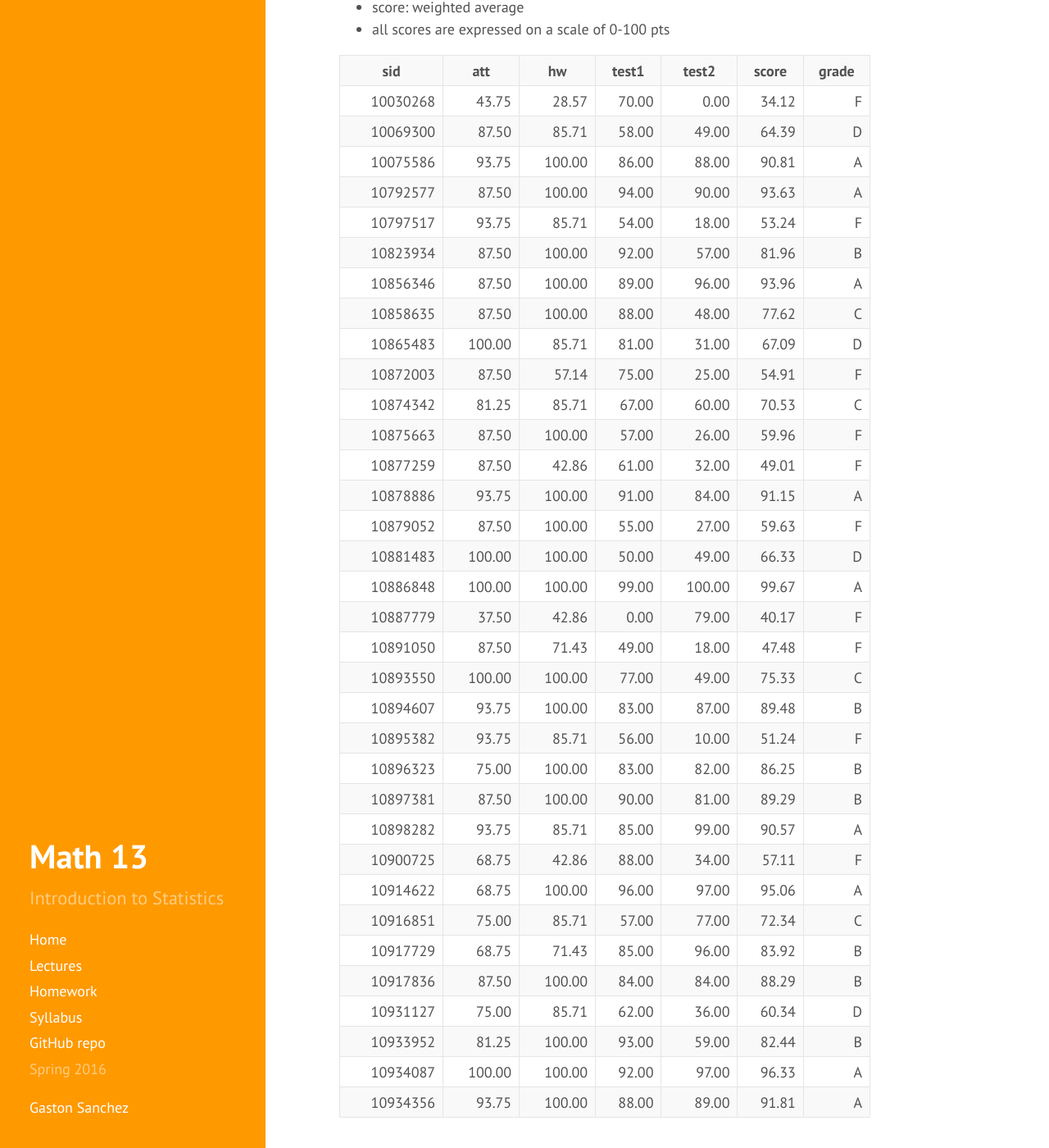
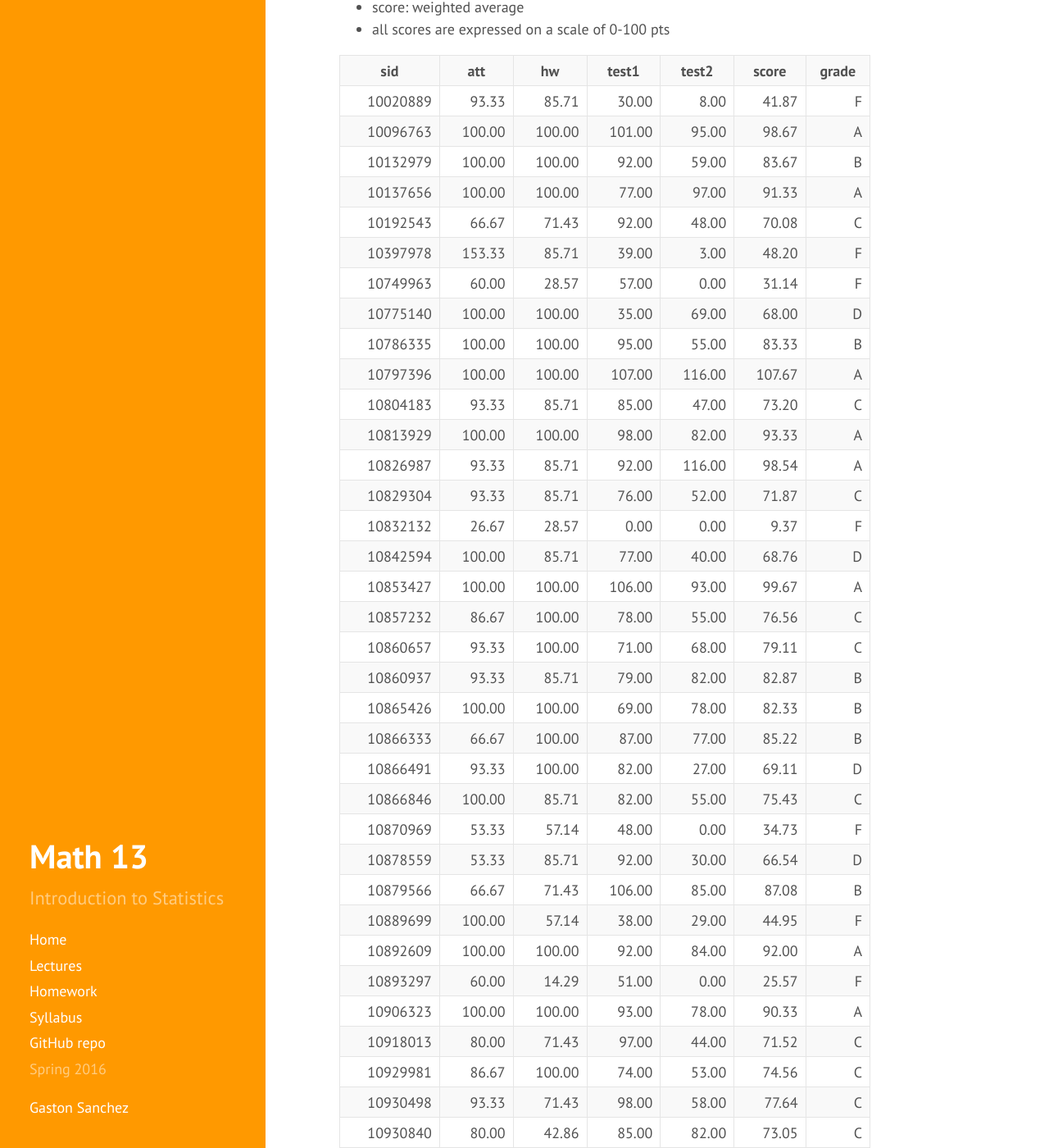
Before and after one commit to gastonstat/relic-math13, a Jekyll site: the page built from gradebook-20743.md, in a window 1280 px wide and 1400 px high, scrolled down 340 px. Shown: the whole window at 82% size. Built offline with Jekyll 4.4.1, drawn with Linux system fonts in a browser that asks for light colours; nearby versions of some CDN libraries; some of the changed text lies outside the part shown.

Commit message:
gbook: updated gbook 20743 with test 2 for spring 2016

```diff
--- a/gradebook-20743.md
+++ b/gradebook-20743.md
@@ -16,41 +16,45 @@ Grading Weights:
 - all scores are expressed on a scale of 0-100 pts
 
 <!-- html table generated in R 3.2.3 by xtable 1.8-2 package -->
-<!-- Wed Apr  6 14:14:54 2016 -->
+<!-- Wed Apr  6 17:30:05 2016 -->
 <table >
 <tr> <th> sid </th> <th> att </th> <th> hw </th> <th> test1 </th> <th> test2 </th> <th> score </th> <th> grade </th>  </tr>
-  <tr> <td align="right"> 10030268 </td> <td align="right"> 43.75 </td> <td align="right"> 28.57 </td> <td align="right"> 70.00 </td> <td align="right"> 0.00 </td> <td align="right"> 34.12 </td> <td align="right"> F </td> </tr>
-  <tr> <td align="right"> 10069300 </td> <td align="right"> 87.50 </td> <td align="right"> 85.71 </td> <td align="right"> 58.00 </td> <td align="right"> 49.00 </td> <td align="right"> 64.39 </td> <td align="right"> D </td> </tr>
-  <tr> <td align="right"> 10075586 </td> <td align="right"> 93.75 </td> <td align="right"> 100.00 </td> <td align="right"> 86.00 </td> <td align="right"> 88.00 </td> <td align="right"> 90.81 </td> <td align="right"> A </td> </tr>
-  <tr> <td align="right"> 10792577 </td> <td align="right"> 87.50 </td> <td align="right"> 100.00 </td> <td align="right"> 94.00 </td> <td align="right"> 90.00 </td> <td align="right"> 93.63 </td> <td align="right"> A </td> </tr>
-  <tr> <td align="right"> 10797517 </td> <td align="right"> 93.75 </td> <td align="right"> 85.71 </td> <td align="right"> 54.00 </td> <td align="right"> 18.00 </td> <td align="right"> 53.24 </td> <td align="right"> F </td> </tr>
-  <tr> <td align="right"> 10823934 </td> <td align="right"> 87.50 </td> <td align="right"> 100.00 </td> <td align="right"> 92.00 </td> <td align="right"> 57.00 </td> <td align="right"> 81.96 </td> <td align="right"> B </td> </tr>
-  <tr> <td align="right"> 10856346 </td> <td align="right"> 87.50 </td> <td align="right"> 100.00 </td> <td align="right"> 89.00 </td> <td align="right"> 96.00 </td> <td align="right"> 93.96 </td> <td align="right"> A </td> </tr>
-  <tr> <td align="right"> 10858635 </td> <td align="right"> 87.50 </td> <td align="right"> 100.00 </td> <td align="right"> 88.00 </td> <td align="right"> 48.00 </td> <td align="right"> 77.62 </td> <td align="right"> C </td> </tr>
-  <tr> <td align="right"> 10865483 </td> <td align="right"> 100.00 </td> <td align="right"> 85.71 </td> <td align="right"> 81.00 </td> <td align="right"> 31.00 </td> <td align="right"> 67.09 </td> <td align="right"> D </td> </tr>
-  <tr> <td align="right"> 10872003 </td> <td align="right"> 87.50 </td> <td align="right"> 57.14 </td> <td align="right"> 75.00 </td> <td align="right"> 25.00 </td> <td align="right"> 54.91 </td> <td align="right"> F </td> </tr>
-  <tr> <td align="right"> 10874342 </td> <td align="right"> 81.25 </td> <td align="right"> 85.71 </td> <td align="right"> 67.00 </td> <td align="right"> 60.00 </td> <td align="right"> 70.53 </td> <td align="right"> C </td> </tr>
-  <tr> <td align="right"> 10875663 </td> <td align="right"> 87.50 </td> <td align="right"> 100.00 </td> <td align="right"> 57.00 </td> <td align="right"> 26.00 </td> <td align="right"> 59.96 </td> <td align="right"> F </td> </tr>
-  <tr> <td align="right"> 10877259 </td> <td align="right"> 87.50 </td> <td align="right"> 42.86 </td> <td align="right"> 61.00 </td> <td align="right"> 32.00 </td> <td align="right"> 49.01 </td> <td align="right"> F </td> </tr>
-  <tr> <td align="right"> 10878886 </td> <td align="right"> 93.75 </td> <td align="right"> 100.00 </td> <td align="right"> 91.00 </td> <td align="right"> 84.00 </td> <td align="right"> 91.15 </td> <td align="right"> A </td> </tr>
-  <tr> <td align="right"> 10879052 </td> <td align="right"> 87.50 </td> <td align="right"> 100.00 </td> <td align="right"> 55.00 </td> <td align="right"> 27.00 </td> <td align="right"> 59.63 </td> <td align="right"> F </td> </tr>
-  <tr> <td align="right"> 10881483 </td> <td align="right"> 100.00 </td> <td align="right"> 100.00 </td> <td align="right"> 50.00 </td> <td align="right"> 49.00 </td> <td align="right"> 66.33 </td> <td align="right"> D </td> </tr>
-  <tr> <td align="right"> 10886848 </td> <td align="right"> 100.00 </td> <td align="right"> 100.00 </td> <td align="right"> 99.00 </td> <td align="right"> 100.00 </td> <td align="right"> 99.67 </td> <td align="right"> A </td> </tr>
-  <tr> <td align="right"> 10887779 </td> <td align="right"> 37.50 </td> <td align="right"> 42.86 </td> <td align="right"> 0.00 </td> <td align="right"> 79.00 </td> <td align="right"> 40.17 </td> <td align="right"> F </td> </tr>
-  <tr> <td align="right"> 10891050 </td> <td align="right"> 87.50 </td> <td align="right"> 71.43 </td> <td align="right"> 49.00 </td> <td align="right"> 18.00 </td> <td align="right"> 47.48 </td> <td align="right"> F </td> </tr>
-  <tr> <td align="right"> 10893550 </td> <td align="right"> 100.00 </td> <td align="right"> 100.00 </td> <td align="right"> 77.00 </td> <td align="right"> 49.00 </td> <td align="right"> 75.33 </td> <td align="right"> C </td> </tr>
-  <tr> <td align="right"> 10894607 </td> <td align="right"> 93.75 </td> <td align="right"> 100.00 </td> <td align="right"> 83.00 </td> <td align="right"> 87.00 </td> <td align="right"> 89.48 </td> <td align="right"> B </td> </tr>
-  <tr> <td align="right"> 10895382 </td> <td align="right"> 93.75 </td> <td align="right"> 85.71 </td> <td align="right"> 56.00 </td> <td align="right"> 10.00 </td> <td align="right"> 51.24 </td> <td align="right"> F </td> </tr>
-  <tr> <td align="right"> 10896323 </td> <td align="right"> 75.00 </td> <td align="right"> 100.00 </td> <td align="right"> 83.00 </td> <td align="right"> 82.00 </td> <td align="right"> 86.25 </td> <td align="right"> B </td> </tr>
-  <tr> <td align="right"> 10897381 </td> <td align="right"> 87.50 </td> <td align="right"> 100.00 </td> <td align="right"> 90.00 </td> <td align="right"> 81.00 </td> <td align="right"> 89.29 </td> <td align="right"> B </td> </tr>
-  <tr> <td align="right"> 10898282 </td> <td align="right"> 93.75 </td> <td align="right"> 85.71 </td> <td align="right"> 85.00 </td> <td align="right"> 99.00 </td> <td align="right"> 90.57 </td> <td align="right"> A </td> </tr>
-  <tr> <td align="right"> 10900725 </td> <td align="right"> 68.75 </td> <td align="right"> 42.86 </td> <td align="right"> 88.00 </td> <td align="right"> 34.00 </td> <td align="right"> 57.11 </td> <td align="right"> F </td> </tr>
-  <tr> <td align="right"> 10914622 </td> <td align="right"> 68.75 </td> <td align="right"> 100.00 </td> <td align="right"> 96.00 </td> <td align="right"> 97.00 </td> <td align="right"> 95.06 </td> <td align="right"> A </td> </tr>
-  <tr> <td align="right"> 10916851 </td> <td align="right"> 75.00 </td> <td align="right"> 85.71 </td> <td align="right"> 57.00 </td> <td align="right"> 77.00 </td> <td align="right"> 72.34 </td> <td align="right"> C </td> </tr>
-  <tr> <td align="right"> 10917729 </td> <td align="right"> 68.75 </td> <td align="right"> 71.43 </td> <td align="right"> 85.00 </td> <td align="right"> 96.00 </td> <td align="right"> 83.92 </td> <td align="right"> B </td> </tr>
-  <tr> <td align="right"> 10917836 </td> <td align="right"> 87.50 </td> <td align="right"> 100.00 </td> <td align="right"> 84.00 </td> <td align="right"> 84.00 </td> <td align="right"> 88.29 </td> <td align="right"> B </td> </tr>
-  <tr> <td align="right"> 10931127 </td> <td align="right"> 75.00 </td> <td align="right"> 85.71 </td> <td align="right"> 62.00 </td> <td align="right"> 36.00 </td> <td align="right"> 60.34 </td> <td align="right"> D </td> </tr>
-  <tr> <td align="right"> 10933952 </td> <td align="right"> 81.25 </td> <td align="right"> 100.00 </td> <td align="right"> 93.00 </td> <td align="right"> 59.00 </td> <td align="right"> 82.44 </td> <td align="right"> B </td> </tr>
-  <tr> <td align="right"> 10934087 </td> <td align="right"> 100.00 </td> <td align="right"> 100.00 </td> <td align="right"> 92.00 </td> <td align="right"> 97.00 </td> <td align="right"> 96.33 </td> <td align="right"> A </td> </tr>
-  <tr> <td align="right"> 10934356 </td> <td align="right"> 93.75 </td> <td align="right"> 100.00 </td> <td align="right"> 88.00 </td> <td align="right"> 89.00 </td> <td align="right"> 91.81 </td> <td align="right"> A </td> </tr>
+  <tr> <td align="right"> 10020889 </td> <td align="right"> 93.33 </td> <td align="right"> 85.71 </td> <td align="right"> 30.00 </td> <td align="right"> 8.00 </td> <td align="right"> 41.87 </td> <td align="right"> F </td> </tr>
+  <tr> <td align="right"> 10096763 </td> <td align="right"> 100.00 </td> <td align="right"> 100.00 </td> <td align="right"> 101.00 </td> <td align="right"> 95.00 </td> <td align="right"> 98.67 </td> <td align="right"> A </td> </tr>
+  <tr> <td align="right"> 10132979 </td> <td align="right"> 100.00 </td> <td align="right"> 100.00 </td> <td align="right"> 92.00 </td> <td align="right"> 59.00 </td> <td align="right"> 83.67 </td> <td align="right"> B </td> </tr>
+  <tr> <td align="right"> 10137656 </td> <td align="right"> 100.00 </td> <td align="right"> 100.00 </td> <td align="right"> 77.00 </td> <td align="right"> 97.00 </td> <td align="right"> 91.33 </td> <td align="right"> A </td> </tr>
+  <tr> <td align="right"> 10192543 </td> <td align="right"> 66.67 </td> <td align="right"> 71.43 </td> <td align="right"> 92.00 </td> <td align="right"> 48.00 </td> <td align="right"> 70.08 </td> <td align="right"> C </td> </tr>
+  <tr> <td align="right"> 10397978 </td> <td align="right"> 153.33 </td> <td align="right"> 85.71 </td> <td align="right"> 39.00 </td> <td align="right"> 3.00 </td> <td align="right"> 48.20 </td> <td align="right"> F </td> </tr>
+  <tr> <td align="right"> 10749963 </td> <td align="right"> 60.00 </td> <td align="right"> 28.57 </td> <td align="right"> 57.00 </td> <td align="right"> 0.00 </td> <td align="right"> 31.14 </td> <td align="right"> F </td> </tr>
+  <tr> <td align="right"> 10775140 </td> <td align="right"> 100.00 </td> <td align="right"> 100.00 </td> <td align="right"> 35.00 </td> <td align="right"> 69.00 </td> <td align="right"> 68.00 </td> <td align="right"> D </td> </tr>
+  <tr> <td align="right"> 10786335 </td> <td align="right"> 100.00 </td> <td align="right"> 100.00 </td> <td align="right"> 95.00 </td> <td align="right"> 55.00 </td> <td align="right"> 83.33 </td> <td align="right"> B </td> </tr>
+  <tr> <td align="right"> 10797396 </td> <td align="right"> 100.00 </td> <td align="right"> 100.00 </td> <td align="right"> 107.00 </td> <td align="right"> 116.00 </td> <td align="right"> 107.67 </td> <td align="right"> A </td> </tr>
+  <tr> <td align="right"> 10804183 </td> <td align="right"> 93.33 </td> <td align="right"> 85.71 </td> <td align="right"> 85.00 </td> <td align="right"> 47.00 </td> <td align="right"> 73.20 </td> <td align="right"> C </td> </tr>
+  <tr> <td align="right"> 10813929 </td> <td align="right"> 100.00 </td> <td align="right"> 100.00 </td> <td align="right"> 98.00 </td> <td align="right"> 82.00 </td> <td align="right"> 93.33 </td> <td align="right"> A </td> </tr>
+  <tr> <td align="right"> 10826987 </td> <td align="right"> 93.33 </td> <td align="right"> 85.71 </td> <td align="right"> 92.00 </td> <td align="right"> 116.00 </td> <td align="right"> 98.54 </td> <td align="right"> A </td> </tr>
+  <tr> <td align="right"> 10829304 </td> <td align="right"> 93.33 </td> <td align="right"> 85.71 </td> <td align="right"> 76.00 </td> <td align="right"> 52.00 </td> <td align="right"> 71.87 </td> <td align="right"> C </td> </tr>
+  <tr> <td align="right"> 10832132 </td> <td align="right"> 26.67 </td> <td align="right"> 28.57 </td> <td align="right"> 0.00 </td> <td align="right"> 0.00 </td> <td align="right"> 9.37 </td> <td align="right"> F </td> </tr>
+  <tr> <td align="right"> 10842594 </td> <td align="right"> 100.00 </td> <td align="right"> 85.71 </td> <td align="right"> 77.00 </td> <td align="right"> 40.00 </td> <td align="right"> 68.76 </td> <td align="right"> D </td> </tr>
+  <tr> <td align="right"> 10853427 </td> <td align="right"> 100.00 </td> <td align="right"> 100.00 </td> <td align="right"> 106.00 </td> <td align="right"> 93.00 </td> <td align="right"> 99.67 </td> <td align="right"> A </td> </tr>
+  <tr> <td align="right"> 10857232 </td> <td align="right"> 86.67 </td> <td align="right"> 100.00 </td> <td align="right"> 78.00 </td> <td align="right"> 55.00 </td> <td align="right"> 76.56 </td> <td align="right"> C </td> </tr>
+  <tr> <td align="right"> 10860657 </td> <td align="right"> 93.33 </td> <td align="right"> 100.00 </td> <td align="right"> 71.00 </td> <td align="right"> 68.00 </td> <td align="right"> 79.11 </td> <td align="right"> C </td> </tr>
+  <tr> <td align="right"> 10860937 </td> <td align="right"> 93.33 </td> <td align="right"> 85.71 </td> <td align="right"> 79.00 </td> <td align="right"> 82.00 </td> <td align="right"> 82.87 </td> <td align="right"> B </td> </tr>
+  <tr> <td align="right"> 10865426 </td> <td align="right"> 100.00 </td> <td align="right"> 100.00 </td> <td align="right"> 69.00 </td> <td align="right"> 78.00 </td> <td align="right"> 82.33 </td> <td align="right"> B </td> </tr>
+  <tr> <td align="right"> 10866333 </td> <td align="right"> 66.67 </td> <td align="right"> 100.00 </td> <td align="right"> 87.00 </td> <td align="right"> 77.00 </td> <td align="right"> 85.22 </td> <td align="right"> B </td> </tr>
+  <tr> <td align="right"> 10866491 </td> <td align="right"> 93.33 </td> <td align="right"> 100.00 </td> <td align="right"> 82.00 </td> <td align="right"> 27.00 </td> <td align="right"> 69.11 </td> <td align="right"> D </td> </tr>
+  <tr> <td align="right"> 10866846 </td> <td align="right"> 100.00 </td> <td align="right"> 85.71 </td> <td align="right"> 82.00 </td> <td align="right"> 55.00 </td> <td align="right"> 75.43 </td> <td align="right"> C </td> </tr>
+  <tr> <td align="right"> 10870969 </td> <td align="right"> 53.33 </td> <td align="right"> 57.14 </td> <td align="right"> 48.00 </td> <td align="right"> 0.00 </td> <td align="right"> 34.73 </td> <td align="right"> F </td> </tr>
+  <tr> <td align="right"> 10878559 </td> <td align="right"> 53.33 </td> <td align="right"> 85.71 </td> <td align="right"> 92.00 </td> <td align="right"> 30.00 </td> <td align="right"> 66.54 </td> <td align="right"> D </td> </tr>
+  <tr> <td align="right"> 10879566 </td> <td align="right"> 66.67 </td> <td align="right"> 71.43 </td> <td align="right"> 106.00 </td> <td align="right"> 85.00 </td> <td align="right"> 87.08 </td> <td align="right"> B </td> </tr>
+  <tr> <td align="right"> 10889699 </td> <td align="right"> 100.00 </td> <td align="right"> 57.14 </td> <td align="right"> 38.00 </td> <td align="right"> 29.00 </td> <td align="right"> 44.95 </td> <td align="right"> F </td> </tr>
+  <tr> <td align="right"> 10892609 </td> <td align="right"> 100.00 </td> <td align="right"> 100.00 </td> <td align="right"> 92.00 </td> <td align="right"> 84.00 </td> <td align="right"> 92.00 </td> <td align="right"> A </td> </tr>
+  <tr> <td align="right"> 10893297 </td> <td align="right"> 60.00 </td> <td align="right"> 14.29 </td> <td align="right"> 51.00 </td> <td align="right"> 0.00 </td> <td align="right"> 25.57 </td> <td align="right"> F </td> </tr>
+  <tr> <td align="right"> 10906323 </td> <td align="right"> 100.00 </td> <td align="right"> 100.00 </td> <td align="right"> 93.00 </td> <td align="right"> 78.00 </td> <td align="right"> 90.33 </td> <td align="right"> A </td> </tr>
+  <tr> <td align="right"> 10918013 </td> <td align="right"> 80.00 </td> <td align="right"> 71.43 </td> <td align="right"> 97.00 </td> <td align="right"> 44.00 </td> <td align="right"> 71.52 </td> <td align="right"> C </td> </tr>
+  <tr> <td align="right"> 10929981 </td> <td align="right"> 86.67 </td> <td align="right"> 100.00 </td> <td align="right"> 74.00 </td> <td align="right"> 53.00 </td> <td align="right"> 74.56 </td> <td align="right"> C </td> </tr>
+  <tr> <td align="right"> 10930498 </td> <td align="right"> 93.33 </td> <td align="right"> 71.43 </td> <td align="right"> 98.00 </td> <td align="right"> 58.00 </td> <td align="right"> 77.64 </td> <td align="right"> C </td> </tr>
+  <tr> <td align="right"> 10930840 </td> <td align="right"> 80.00 </td> <td align="right"> 42.86 </td> <td align="right"> 85.00 </td> <td align="right"> 82.00 </td> <td align="right"> 73.05 </td> <td align="right"> C </td> </tr>
+  <tr> <td align="right"> 10931692 </td> <td align="right"> 60.00 </td> <td align="right"> 14.29 </td> <td align="right"> 37.00 </td> <td align="right"> 0.00 </td> <td align="right"> 20.91 </td> <td align="right"> F </td> </tr>
+  <tr> <td align="right"> 10933777 </td> <td align="right"> 86.67 </td> <td align="right"> 100.00 </td> <td align="right"> 100.00 </td> <td align="right"> 90.00 </td> <td align="right"> 95.56 </td> <td align="right"> A </td> </tr>
+  <tr> <td align="right"> 10935291 </td> <td align="right"> 100.00 </td> <td align="right"> 100.00 </td> <td align="right"> 102.00 </td> <td align="right"> 97.00 </td> <td align="right"> 99.67 </td> <td align="right"> A </td> </tr>
    </table>
```
